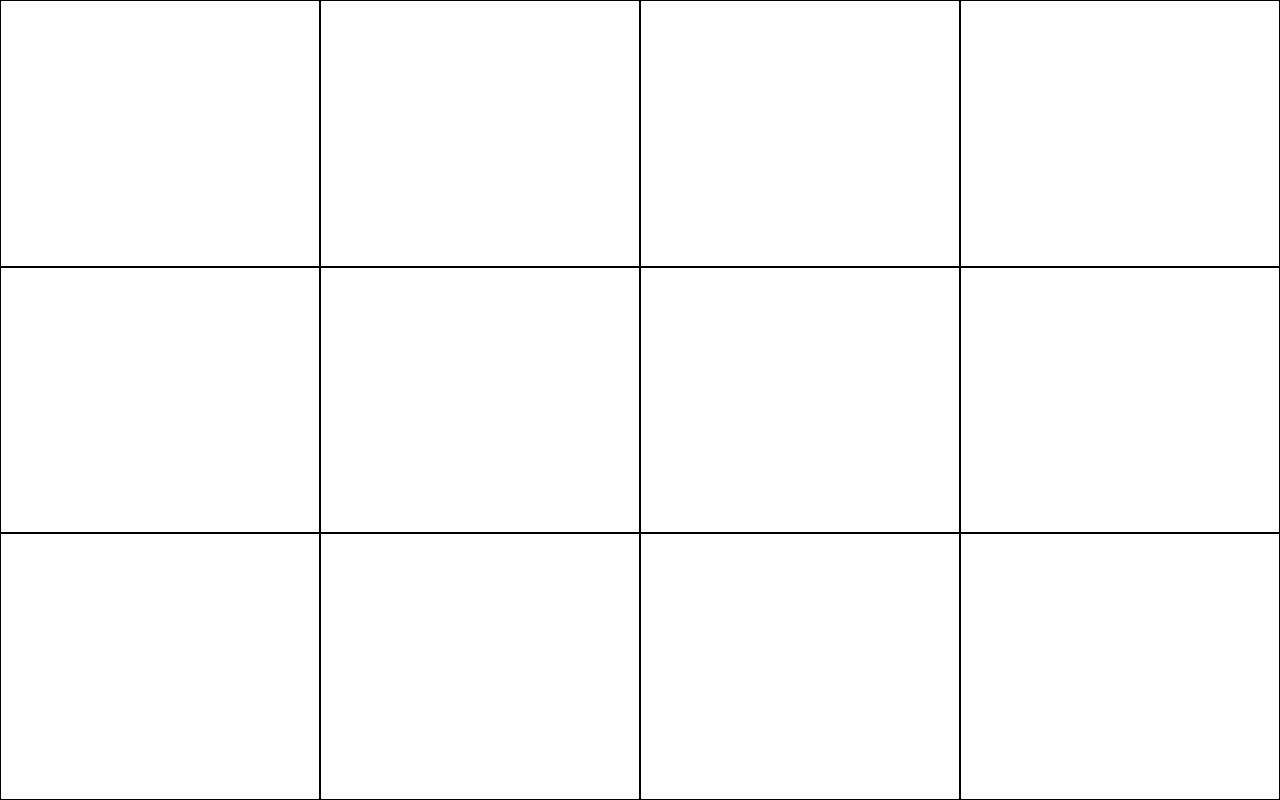
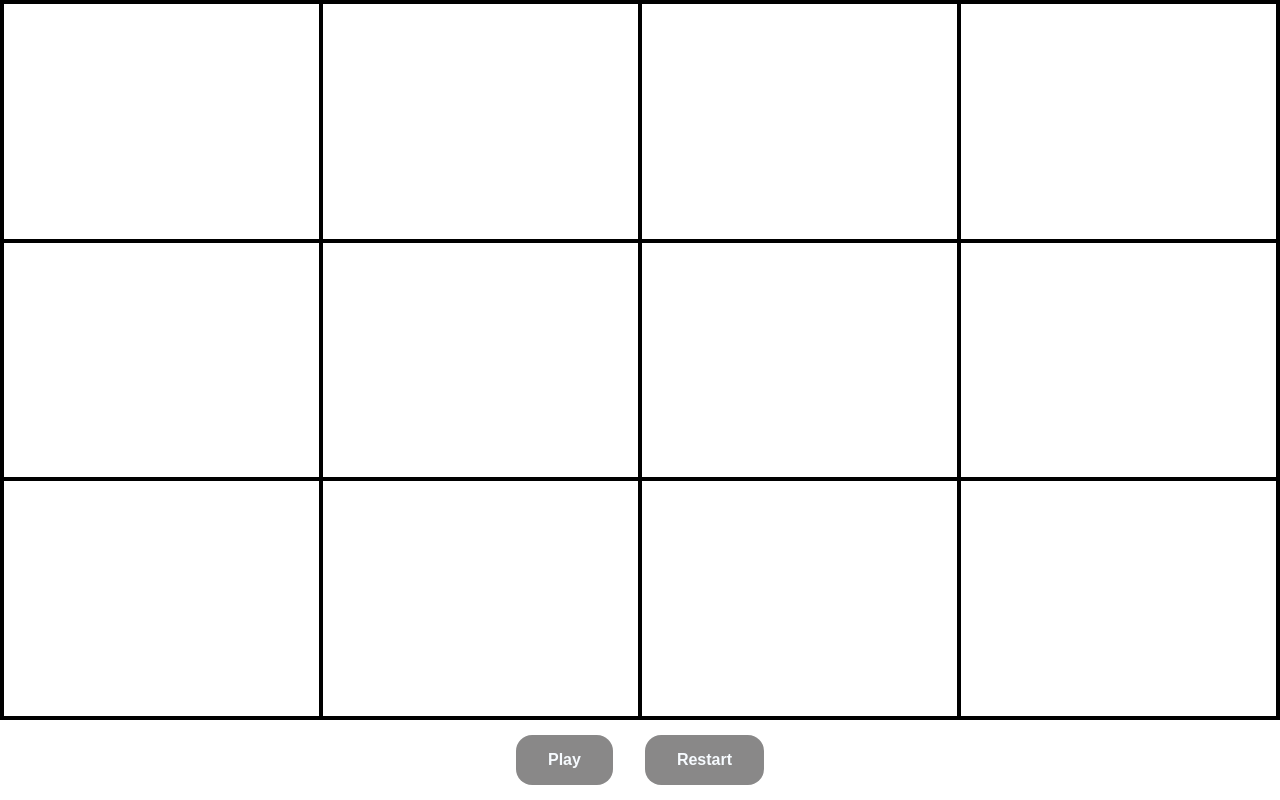
Before and after one commit to agusscript/MemoTest-game-Js, a plain HTML site: page index.html in a window 1280 px wide. Drawn offline with Linux system fonts and the light colour scheme.

Commit message:
Add buttons play and restart

```diff
--- a/index.html
+++ b/index.html
@@ -25,6 +25,11 @@
       <div></div>
       <div></div>
     </div>
+
+    <div class="btn-container">
+      <button class="play-btn">Play</button>
+      <button class="restart-btn">Restart</button>
+    </div>
   </main>
   <script src="src/script.js"></script>
 </body>
--- a/styles/main.scss
+++ b/styles/main.scss
@@ -4,14 +4,17 @@
 }
 
 .container {
+  box-sizing: border-box;
   width: 100%;
-  height: 100vh;
+  height: 90vh;
   display: grid;
   grid-template-columns: 1fr 1fr 1fr 1fr;
   grid-template-rows: 1fr 1fr 1fr;
+  border: 2px solid black;
 
   div {
-    border: 1px solid black;
+    border: 2px solid black;
+    transition: all 0.3s;
   }
 
   div:hover {
@@ -46,3 +49,28 @@
 .white {
   background-color: white;
 }
+
+.btn-container {
+  width: 100%;
+  height: 10vh;
+  display: flex;
+  align-items: center;
+  justify-content: center;
+  gap: 2rem;
+
+  button {
+    border: none;
+    padding: 1rem 2rem;
+    border-radius: 1rem;
+    font-size: 1rem;
+    font-weight: 600;
+    color: aliceblue;
+    background-color: rgb(22, 20, 20);
+    opacity: 0.5;
+  }
+
+  button:hover {
+    cursor: pointer;
+    opacity: 1;
+  }
+}
```
Also changed, not shown: styles/main.css.
